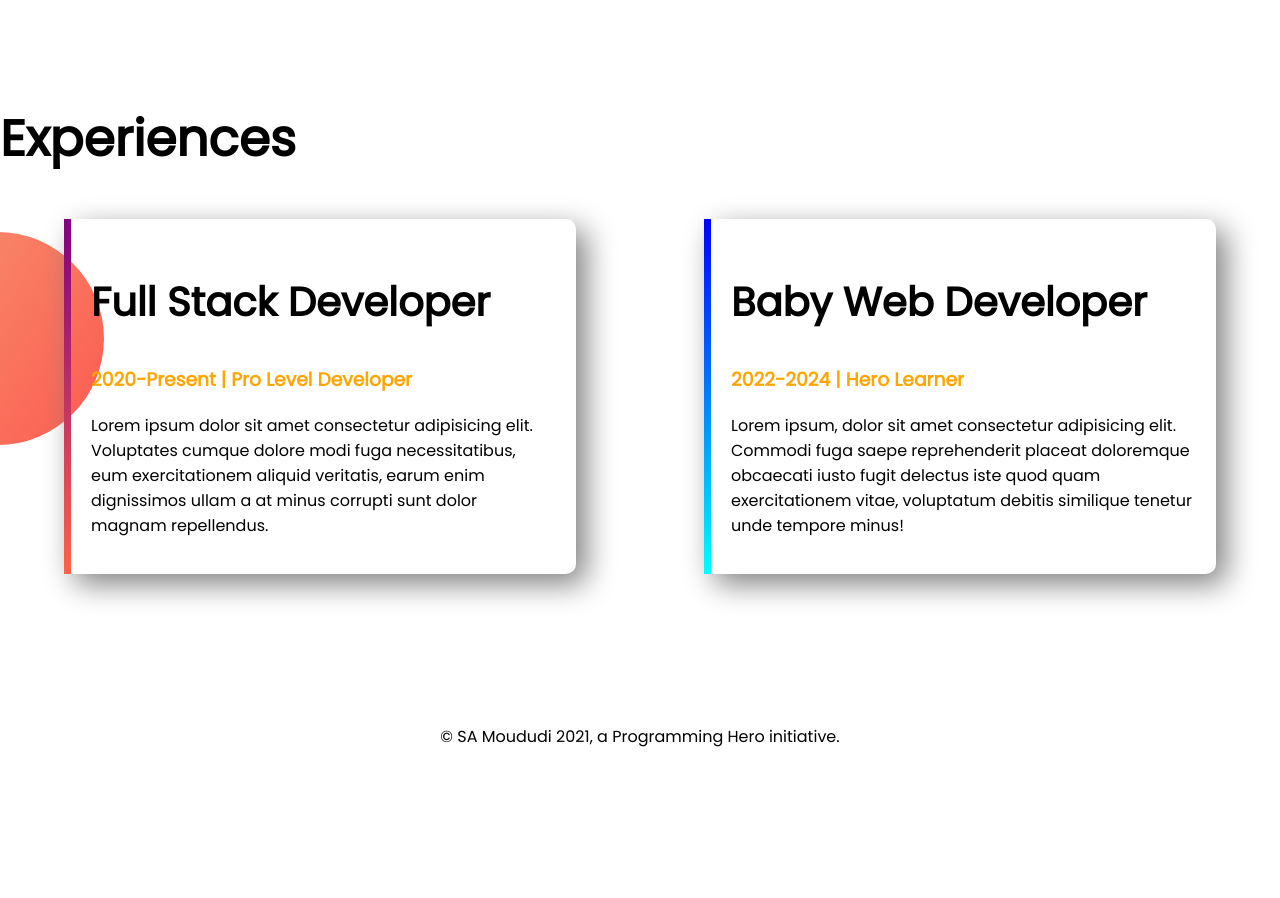
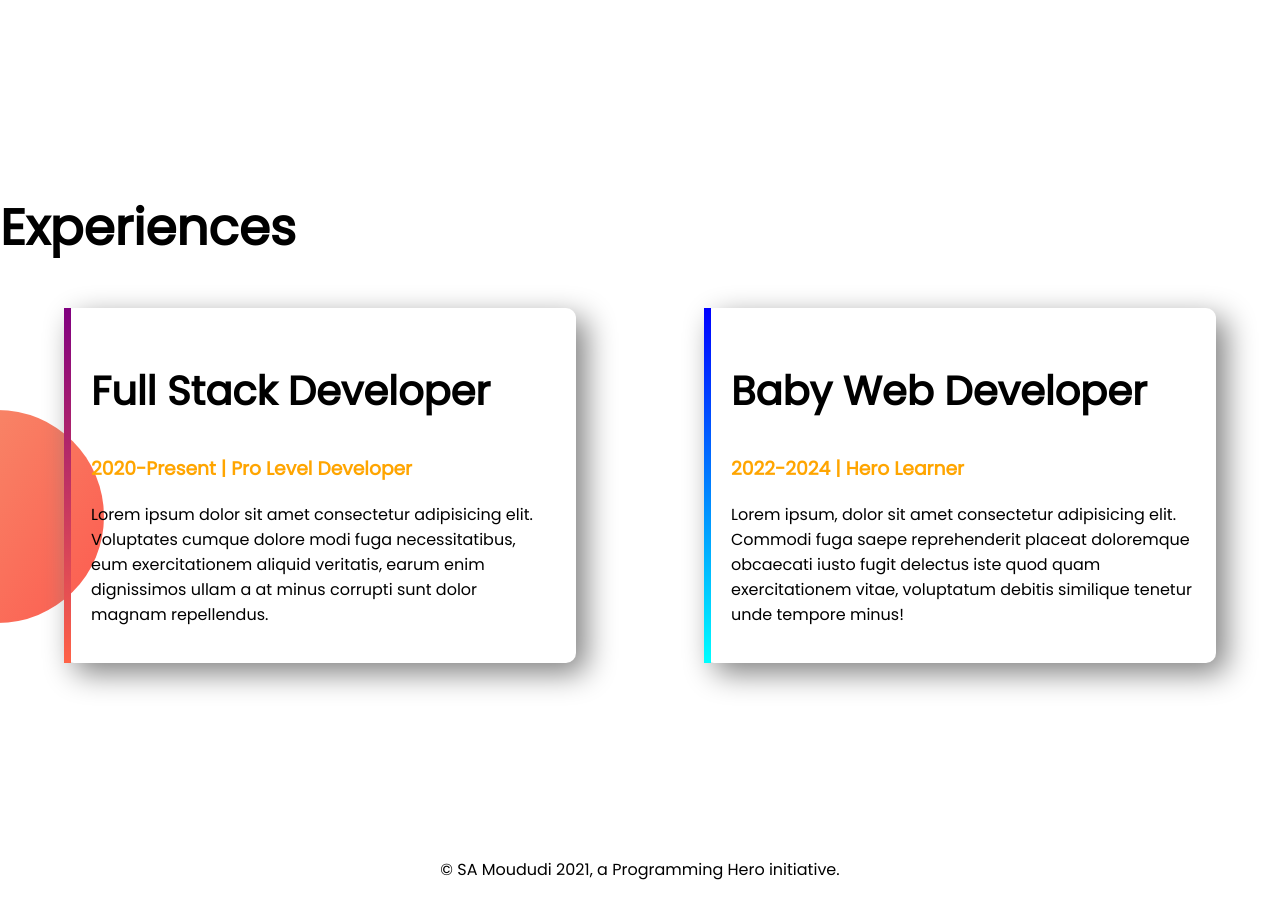
Before and after one commit to samoudud/developer-portfolio, a plain HTML site: page index.html in a window 1280 px wide. Shown: the part 1209-2107 px from the top of the page. Before the commit the page ends 1974 px from the top, so only its background shows below. Drawn offline with Linux system fonts and the light colour scheme.

```diff
--- a/css/style.css
+++ b/css/style.css
@@ -43,7 +43,6 @@
     background-image: url(/image/exp-bg.png);
     background-repeat: no-repeat;
     background-position: left;
-    margin-bottom: 150px;
 
 }
 .experience-item {
@@ -68,3 +67,7 @@
 footer p{
     text-align: center;
 }
+section{
+    height: 500px;
+    padding-bottom: 150px;
+}
```
